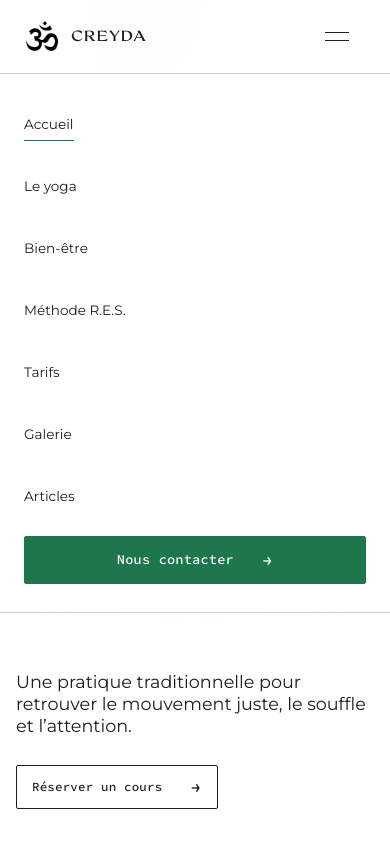
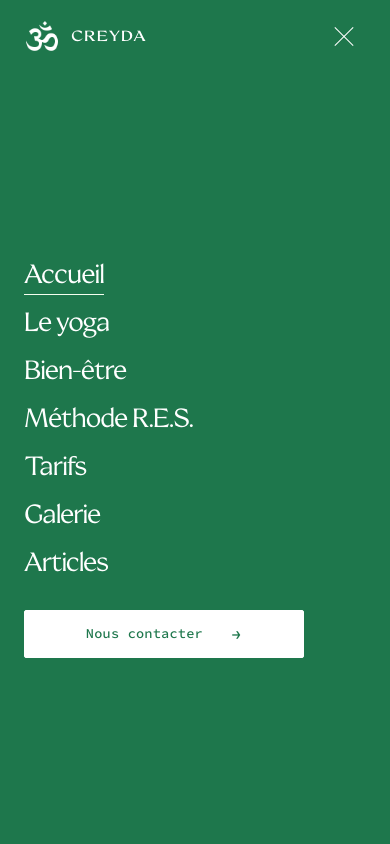
Before and after one commit to ilohest/creyda, a Nuxt app: page / in a window 390 px wide. Both pictures are taken after a click on the button "Ouvrir le menu". Shown: the top 844 px of the page. Built offline with nearby package versions, Linux system fonts and the light colour scheme.

Commit message:
Refine mobile layout and navigation

```diff
--- a/app/assets/css/main.css
+++ b/app/assets/css/main.css
@@ -55,6 +55,7 @@
 * { box-sizing: border-box; }
 ::selection { background: var(--mint); color: var(--ink); }
 html { scroll-behavior: smooth; }
+html.menu-is-open { overflow: hidden; }
 body { margin: 0; background: var(--white); color: var(--ink); font-family: var(--sans); font-size: 16px; line-height: 1.5; }
 img { display: block; max-width: 100%; }
 a { color: inherit; text-decoration: none; }
@@ -114,8 +115,9 @@ h2 { font-size: clamp(3rem, 6.2vw, 6.8rem); }
 .text-link:hover { transform: translateY(-2px); box-shadow: 5px 5px 0 rgba(29,29,29,.14); }
 .text-link:hover span { transform: translateX(7px); }
 
-.opening { padding: 110px 0 150px; display: grid; grid-template-columns: .55fr 1.45fr; gap: 7vw; }
-.opening aside { display: flex; min-height: 920px; flex-direction: column; }
+.opening { padding: 110px 0 150px; display: grid; grid-template-columns: .55fr 1.45fr; grid-template-areas: "aside title" "aside content"; column-gap: 7vw; }
+.opening-title { grid-area: title; max-width: 920px; margin-bottom: 50px; }
+.opening aside { grid-area: aside; display: flex; min-height: 920px; flex-direction: column; }
 .opening aside > p { font-size: 1.15rem; line-height: 1.25; }
 .opening aside .text-link { margin-top: 80px; }
 .radiant-mark { --ray-color: var(--green); --ray-width: 1.4deg; --ray-step: 9deg; display: block; aspect-ratio: 1; border-radius: 50%; background: repeating-conic-gradient(from 0deg, var(--ray-color) 0 var(--ray-width), transparent var(--ray-width) var(--ray-step)); -webkit-mask: radial-gradient(circle, transparent 0 30%, #000 30.8% 100%); mask: radial-gradient(circle, transparent 0 30%, #000 30.8% 100%); transform-origin: center; will-change: transform; pointer-events: none; }
@@ -123,7 +125,7 @@ h2 { font-size: clamp(3rem, 6.2vw, 6.8rem); }
 .radiant-mark--airy { --ray-width: 1.8deg; --ray-step: 12deg; }
 .radiant-mark--light { --ray-color: var(--mint); }
 .sun-mark { width: min(23vw, 300px); margin-top: auto; }
-.opening-main h2 { max-width: 920px; margin-bottom: 50px; }
+.opening-main { grid-area: content; }
 .opening-gallery { width: min(100%, 920px); display: grid; grid-template-columns: repeat(3, minmax(0, 1fr)); gap: clamp(10px, 1.5vw, 22px); }
 .opening-gallery figure { margin: 0; overflow: hidden; background: var(--mist); }
 .opening-gallery img { display: block; width: 100%; aspect-ratio: 1; object-fit: cover; filter: grayscale(1) contrast(1.08); transition: transform .65s cubic-bezier(.2, .75, .2, 1), filter .65s ease; }
@@ -140,16 +142,17 @@ h2 { font-size: clamp(3rem, 6.2vw, 6.8rem); }
 .practice-list h3 { margin: 0; font-size: 1.45rem; letter-spacing: -.03em; }
 .practice-list p { grid-column: 2; margin: 7px 0 0; max-width: 380px; color: var(--muted); font-size: .9rem; }
 
-.schedule { padding: 150px 0; display: grid; grid-template-columns: .8fr 1.2fr; gap: 10vw; }
+.schedule { padding: 150px 0; display: grid; grid-template-columns: .8fr 1.2fr; column-gap: 10vw; row-gap: 28px; }
+.schedule > div:first-child { grid-column: 1; grid-row: 1; }
 .schedule > div:first-child > p:not(.eyebrow) { max-width: 420px; }
-.schedule-cards { display: grid; grid-template-columns: 1fr 1fr; gap: 16px; }
+.schedule-cards { grid-column: 2; grid-row: 1 / span 2; display: grid; grid-template-columns: 1fr 1fr; gap: 16px; }
 .schedule-cards article { min-height: 235px; padding: 30px; display: flex; flex-direction: column; background: var(--mist); }
 .schedule-cards article + article { padding-left: 30px; }
 .schedule-cards article p { font-size: .75rem; text-transform: uppercase; letter-spacing: .14em; color: var(--green-ink); }
 .schedule-cards strong { display: block; margin-top: auto; font-size: clamp(1.8rem, 3vw, 3.2rem); font-weight: 400; letter-spacing: -.04em; }
 .schedule-cards span { color: var(--muted); }
 .schedule-note { max-width: 420px; margin-top: 24px; font-size: .8rem; color: var(--muted); }
-.schedule-link { margin-top: 28px; }
+.schedule-link { grid-column: 1; grid-row: 2; align-self: start; }
 
 .res-teaser { padding: clamp(70px, 10vw, 150px) max(40px, calc((100vw - 1380px)/2)); display: grid; grid-template-columns: .6fr 1.4fr; gap: 8vw; align-items: center; background: var(--green); color: var(--white); }
 .res-identity { width: fit-content; max-width: 100%; display: flex; flex-direction: column; align-items: center; text-align: center; }
@@ -524,10 +527,22 @@ h2 { font-size: clamp(3rem, 6.2vw, 6.8rem); }
 @media (max-width: 900px) {
   .wrap { width: min(100% - 48px, 1380px); }
   .site-header { height: 74px; padding-inline: 24px; }
-  .menu-button { display: block; }
-  .site-header nav { display: none; position: absolute; inset: 74px 0 auto; padding: 28px 24px; flex-direction: column; align-items: stretch; background: var(--white); border-bottom: 1px solid var(--line); }
-  .site-header nav.open { display: flex; }
-  .nav-cta { text-align: center; }
+  .site-header.menu-open { border-bottom-color: transparent; background: var(--green); color: var(--white); backdrop-filter: none; }
+  .site-header .brand, .site-header .menu-button { position: relative; z-index: 2; }
+  .site-header.menu-open .brand img { filter: grayscale(1) brightness(0) invert(1); }
+  .site-header.menu-open .brand small { color: rgba(255,255,255,.78); }
+  .menu-button { display: grid; place-items: center; position: relative; cursor: pointer; }
+  .menu-button span:not(.sr-only) { width: 26px; position: absolute; margin: 0; transform-origin: center; transition: background-color .25s ease, transform .55s cubic-bezier(.22, 1, .36, 1); }
+  .menu-button span:nth-child(1) { transform: translateY(-5px); }
+  .menu-button span:nth-child(2) { transform: translateY(5px); }
+  .site-header.menu-open .menu-button span { background: var(--white); }
+  .site-header.menu-open .menu-button span:nth-child(1) { transform: rotate(45deg); }
+  .site-header.menu-open .menu-button span:nth-child(2) { transform: rotate(-45deg); }
+  .site-header nav { min-height: 100svh; padding: 96px 24px 30px; display: flex; flex-direction: column; align-items: flex-start; justify-content: center; gap: 2px; position: fixed; inset: 0; z-index: 1; overflow-y: auto; background: var(--green); color: var(--white); opacity: 0; visibility: hidden; pointer-events: none; transform: translateY(-12px); transition: opacity .35s ease, visibility .35s ease, transform .55s cubic-bezier(.22, 1, .36, 1); }
+  .site-header nav.open { opacity: 1; visibility: visible; pointer-events: auto; transform: translateY(0); }
+  .site-header nav a:not(.nav-cta) { min-height: 46px; font-family: var(--display); font-size: clamp(1.65rem, 5.2vw, 2.6rem); letter-spacing: -.035em; }
+  .site-header nav a:not(.nav-cta)::after { bottom: 3px; background: var(--mint); }
+  .site-header nav .nav-cta { min-width: min(280px, 100%); margin-top: 22px; background: var(--white); border-color: var(--white); color: var(--green); text-align: center; }
   .page-intro { min-height: calc(100svh - 74px); grid-template-columns: 24px minmax(0, 1fr); grid-template-rows: auto auto; column-gap: 22px; row-gap: 42px; align-content: center; }
   .page-intro .eyebrow { grid-column: 1; grid-row: 1 / 3; align-self: center; }
   .page-intro h1 { grid-column: 2; grid-row: 1; max-width: 760px; }
@@ -538,18 +553,21 @@ h2 { font-size: clamp(3rem, 6.2vw, 6.8rem); }
   .hero-kicker, .hero h1, .hero-intro { grid-column: 1; }
   .hero-kicker { justify-self: start; }
   .hero-intro { grid-template-columns: 1fr auto; }
-  .opening { padding: 85px 0 110px; grid-template-columns: 1fr; }
+  .opening { padding: 85px 0 110px; grid-template-columns: 1fr; grid-template-areas: "title" "aside" "content"; row-gap: 50px; }
+  .opening-title { margin-bottom: 0; }
   .opening aside { min-height: auto; display: grid; grid-template-columns: 1fr 1fr; }
   .opening aside .text-link { margin-top: 0; justify-self: end; }
   .sun-mark { width: 180px; margin: 55px 0; }
-  .opening-main h2 { margin-bottom: 45px; }
   .practice-band, .res-photo { margin-inline: 24px; grid-template-columns: 1fr; }
   .practice-image { min-height: 0; }
   .practice-image img { height: min(72vh, 620px); min-height: 0; }
   .schedule, .visit { padding: 100px 0; }
   .schedule, .visit, .split-copy, .res-story, .res-rebirth__grid, .res-section-heading, .res-philosophy, .res-practical, .wellbeing-opening, .conscious-day, .wellbeing-cta { grid-template-columns: 1fr; gap: 50px; }
+  .schedule > div:first-child, .schedule-cards, .schedule-link { grid-column: 1; grid-row: auto; }
+  .schedule-link { justify-self: start; }
   .res-story header { position: static; }
   .res-teaser { grid-template-columns: 1fr; }
+  .res-identity { margin-inline: auto; }
   .pillar-grid { grid-template-columns: 1fr; }
   .pillar-grid article + article { padding-left: clamp(28px, 3.2vw, 44px); }
   .pillar-grid article { min-height: 240px; }
@@ -583,7 +601,7 @@ h2 { font-size: clamp(3rem, 6.2vw, 6.8rem); }
   h1 { font-size: clamp(4rem, 21vw, 6.5rem); }
   h2 { font-size: clamp(2.7rem, 13vw, 4.5rem); }
   .hero { padding: 109px 16px 35px; }
-  .hero h1 { margin: .2em 0; }
+  .hero h1 { width: 100%; margin: .2em 0; justify-self: center; text-align: center; }
   .hero-intro { grid-template-columns: 1fr; gap: 28px; }
   .opening aside { display: block; }
   .opening aside .text-link { display: inline-flex; margin-top: 28px; }
@@ -597,6 +615,8 @@ h2 { font-size: clamp(3rem, 6.2vw, 6.8rem); }
   .schedule-cards article + article { padding-left: 30px; }
   .schedule-note { grid-column: auto; }
   .res-teaser { padding-inline: 20px; }
+  .res-identity { width: 100%; }
+  .res-mark, .res-identity .eyebrow { width: 100%; text-align: center; }
   .res-identity .eyebrow { white-space: normal; }
   .visit { padding: 85px 0 55px; }
   .site-footer { padding: 70px 20px 25px; }
--- a/app/components/SiteHeader.vue
+++ b/app/components/SiteHeader.vue
@@ -2,31 +2,69 @@
 const route = useRoute()
 const open = ref(false)
 const scrolled = ref(false)
+const menuButton = ref<HTMLButtonElement | null>(null)
+const navigation = ref<HTMLElement | null>(null)
 watch(() => route.fullPath, () => { open.value = false })
+
+watch(open, async (isOpen) => {
+  if (!import.meta.client) return
+  document.documentElement.classList.toggle('menu-is-open', isOpen)
+  if (isOpen) {
+    await nextTick()
+    navigation.value?.querySelector<HTMLElement>('a')?.focus()
+  }
+})
 
 const closeMenu = () => {
   open.value = false
 }
 
-const handleEscape = (event: KeyboardEvent) => {
-  if (event.key !== 'Escape' || !open.value) return
-  closeMenu()
-  document.querySelector<HTMLElement>('.menu-button')?.focus()
+const handleMenuKeydown = (event: KeyboardEvent) => {
+  if (!open.value) return
+
+  if (event.key === 'Escape') {
+    closeMenu()
+    menuButton.value?.focus()
+    return
+  }
+
+  if (event.key !== 'Tab') return
+  const focusable = [
+    menuButton.value,
+    ...Array.from(navigation.value?.querySelectorAll<HTMLElement>('a') ?? [])
+  ].filter((element): element is HTMLElement => Boolean(element))
+  const first = focusable[0]
+  const last = focusable.at(-1)
+
+  if (event.shiftKey && document.activeElement === first) {
+    event.preventDefault()
+    last?.focus()
+  } else if (!event.shiftKey && document.activeElement === last) {
+    event.preventDefault()
+    first?.focus()
+  }
 }
 
 const updateScrollState = () => {
   scrolled.value = window.scrollY > 8
 }
 
+const handleResize = () => {
+  if (window.innerWidth > 900 && open.value) closeMenu()
+}
+
 onMounted(() => {
   updateScrollState()
   window.addEventListener('scroll', updateScrollState, { passive: true })
-  window.addEventListener('keydown', handleEscape)
+  window.addEventListener('resize', handleResize, { passive: true })
+  window.addEventListener('keydown', handleMenuKeydown)
 })
 
 onBeforeUnmount(() => {
+  document.documentElement.classList.remove('menu-is-open')
   window.removeEventListener('scroll', updateScrollState)
-  window.removeEventListener('keydown', handleEscape)
+  window.removeEventListener('resize', handleResize)
+  window.removeEventListener('keydown', handleMenuKeydown)
 })
 
 const links = [
@@ -46,10 +84,10 @@ const links = [
       <img src="/images/logo-creyda.png" alt="" width="48" height="48">
       <span><strong>CREYDA</strong><small>Yoga intégral · Bruxelles</small></span>
     </NuxtLink>
-    <button class="menu-button" type="button" :aria-expanded="open" :aria-label="open ? 'Fermer le menu' : 'Ouvrir le menu'" aria-controls="main-navigation" @click="open = !open">
+    <button ref="menuButton" class="menu-button" type="button" :aria-expanded="open" :aria-label="open ? 'Fermer le menu' : 'Ouvrir le menu'" aria-controls="main-navigation" @click="open = !open">
       <span /><span />
     </button>
-    <nav id="main-navigation" :class="{ open }" aria-label="Navigation principale">
+    <nav id="main-navigation" ref="navigation" :class="{ open }" aria-label="Navigation principale">
       <NuxtLink v-for="link in links" :key="link.to" :to="link.to">{{ link.label }}</NuxtLink>
       <NuxtLink to="/contact" class="nav-cta">Nous contacter</NuxtLink>
     </nav>
--- a/app/pages/index.vue
+++ b/app/pages/index.vue
@@ -75,13 +75,13 @@ useHead({
     </section>
 
     <section class="opening wrap">
+      <h2 class="opening-title">Quand une sagesse ancienne rencontre votre quotidien.</h2>
       <aside>
         <p>Des cours accessibles à tous,<br>au cœur d’Ixelles.</p>
         <NuxtLink to="/contact" class="text-link">Cours d’essai <span>→</span></NuxtLink>
         <RadiantMark class="sun-mark" />
       </aside>
       <div class="opening-main">
-        <h2>Quand une sagesse ancienne rencontre votre quotidien.</h2>
         <div class="opening-gallery">
           <figure>
             <img src="/images/gallery/pratique-01.jpg" alt="Pratique au sol pendant un cours de yoga au centre Creyda">
@@ -115,12 +115,12 @@ useHead({
         <h2>Pratiquer au fil de la semaine.</h2>
         <p>Les cours durent au minimum 90 minutes. Ils sont ouverts aux personnes débutantes comme avancées.</p>
         <p class="schedule-note">Les séances de bien-être sont proposées sur réservation téléphonique.</p>
-        <NuxtLink to="/tarifs" class="text-link schedule-link">Voir les tarifs <span>→</span></NuxtLink>
       </div>
       <div class="schedule-cards">
         <article><p>Matin</p><strong>10h30 — 12h00</strong><span>Du mardi au vendredi</span></article>
         <article><p>Fin de journée</p><strong>17h30 — 19h00</strong><span>Du dimanche au vendredi</span></article>
       </div>
+      <NuxtLink to="/tarifs" class="text-link schedule-link">Voir les tarifs <span>→</span></NuxtLink>
     </section>
 
     <section class="res-teaser">
```
